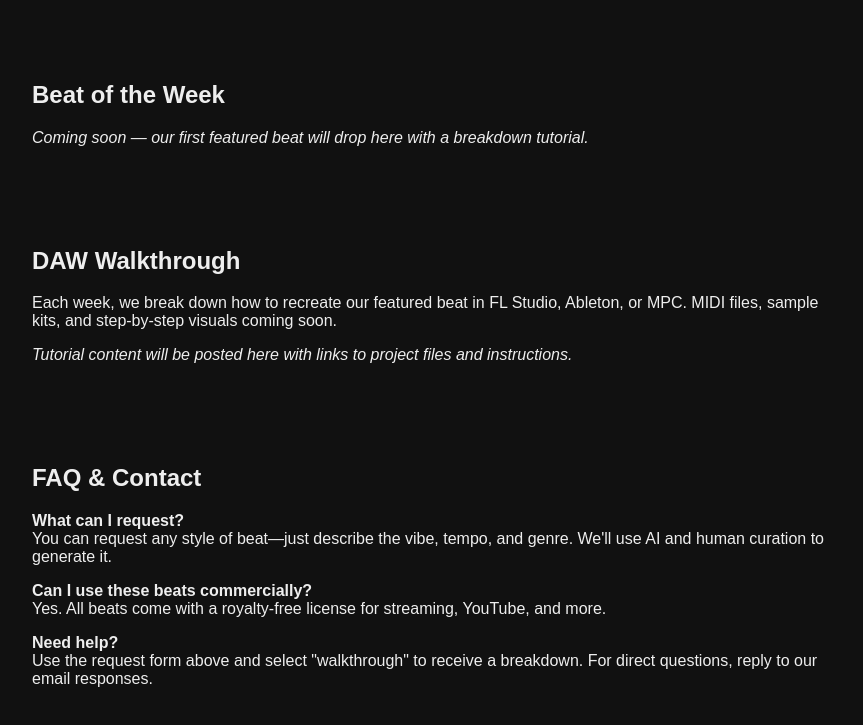
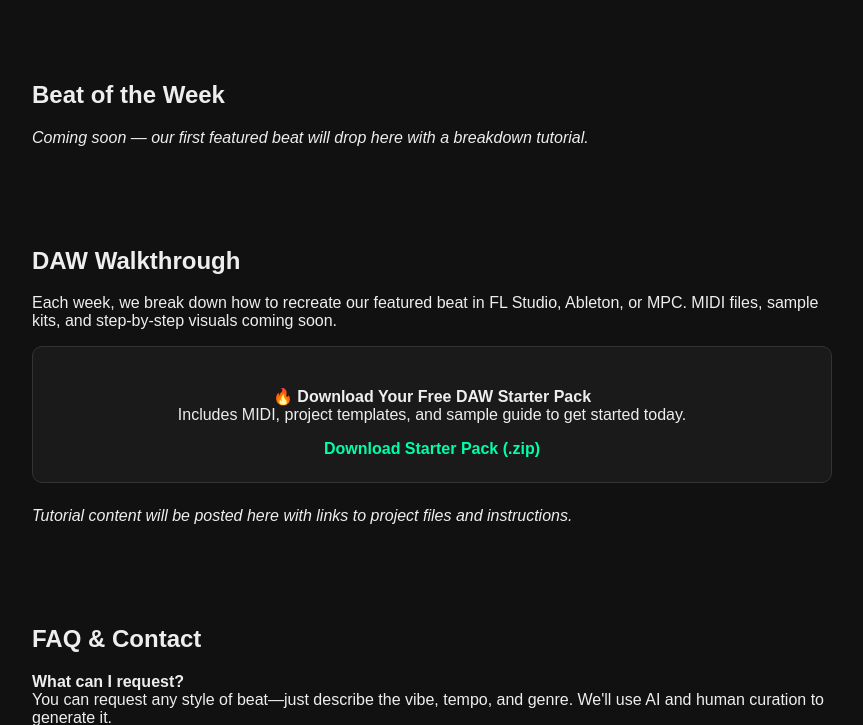
Before and after one commit to yac-00/beatsmith-ai, a plain HTML site: page index.html in a window 1280 px wide. Shown: the part 512-1237 px from the top of the page, without its empty margins (208-1071 px from the left). Drawn offline with Linux system fonts and the light colour scheme.

Commit message:
Update index.html

```diff
--- a/index.html
+++ b/index.html
@@ -17,6 +17,8 @@
     form { display: flex; flex-direction: column; gap: 1rem; }
     form input, form textarea { padding: 0.75rem; background: #333; color: white; border: none; border-radius: 5px; }
     form button { background: #00ffaa; color: #000; padding: 0.75rem; border: none; border-radius: 5px; cursor: pointer; }
+    .download-box { background: #1a1a1a; border: 1px solid #333; padding: 1.5rem; margin-top: 1rem; border-radius: 10px; text-align: center; }
+    .download-box a { color: #00ffaa; font-weight: bold; text-decoration: none; }
   </style>
 </head>
 <body>
@@ -54,7 +56,11 @@
   <section class="section" id="tutorial">
     <h2>DAW Walkthrough</h2>
     <p>Each week, we break down how to recreate our featured beat in FL Studio, Ableton, or MPC. MIDI files, sample kits, and step-by-step visuals coming soon.</p>
-    <p><em>Tutorial content will be posted here with links to project files and instructions.</em></p>
+    <div class="download-box">
+      <p><strong>🔥 Download Your Free DAW Starter Pack</strong><br>Includes MIDI, project templates, and sample guide to get started today.</p>
+      <a href="/downloads/beatbxt-starter-pack.zip" download>Download Starter Pack (.zip)</a>
+    </div>
+    <p style="margin-top: 1.5rem;"><em>Tutorial content will be posted here with links to project files and instructions.</em></p>
   </section>
 
   <section class="section" id="faq">
```
